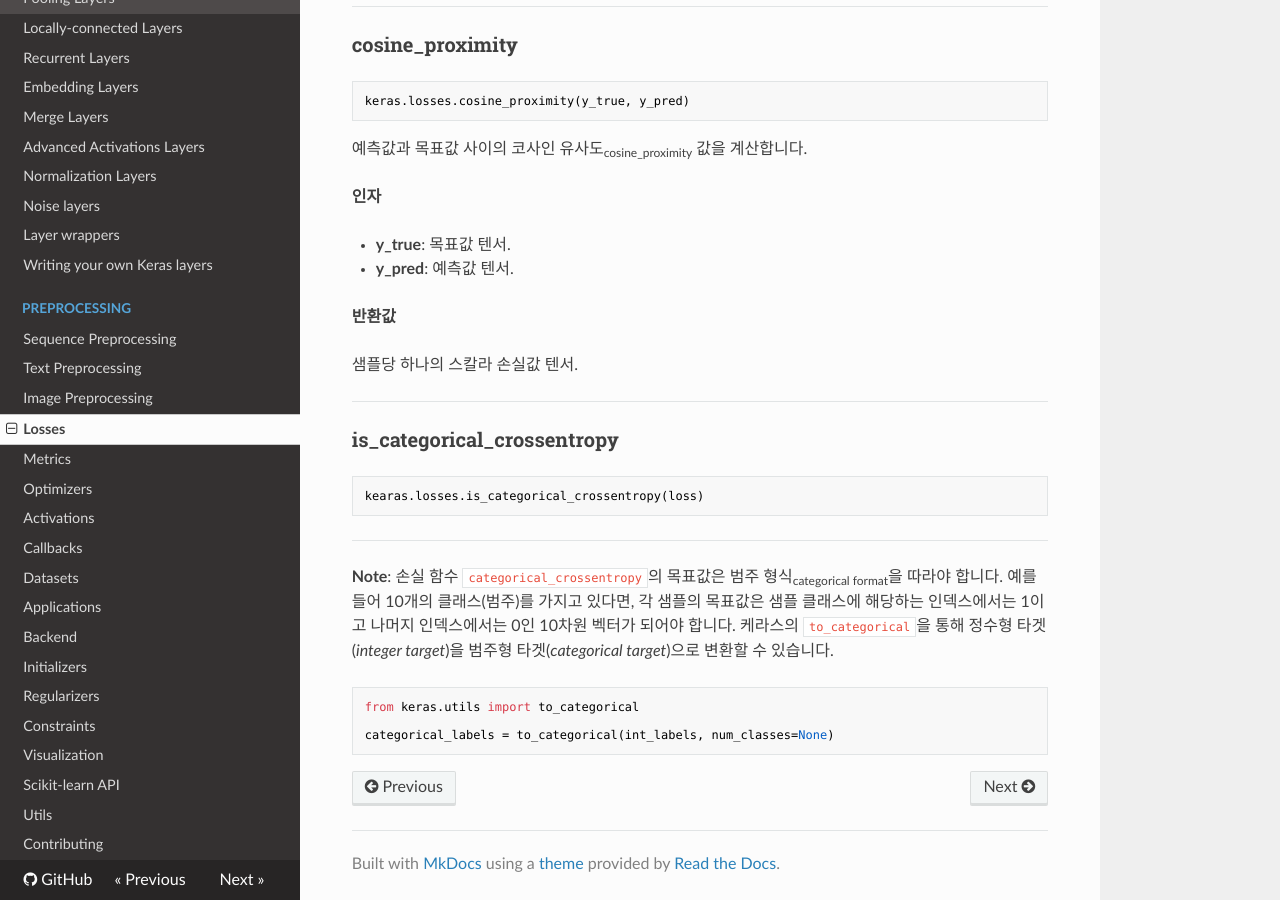
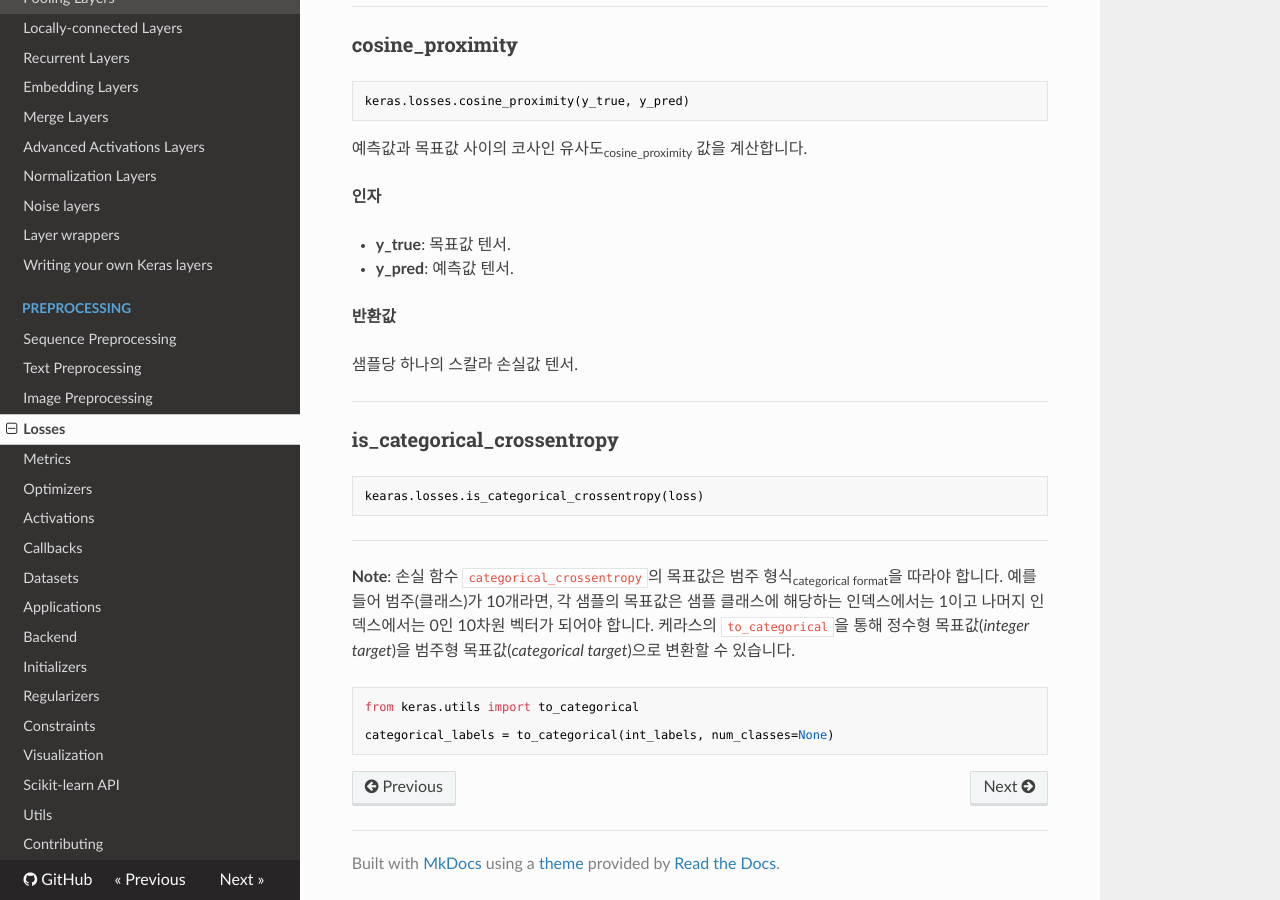
Before and after one commit to keras-team/keras-docs-ko, an MkDocs documentation site: the page built from sources/losses.md, in a window 1280 px wide and 900 px high, scrolled down 6266 px. Built offline with MkDocs 1.6.1, drawn with Linux system fonts in a browser that asks for light colours; nearby versions of some CDN libraries; some of the changed text lies outside the part shown.

Commit message:
Update losses.md

````diff
--- a/sources/losses.md
+++ b/sources/losses.md
@@ -20,7 +20,7 @@
 
 실제로 최적화되는 값은 모든 데이터 포인트에서의 출력값의 평균값입니다.
 
-손실함수의 예시는 [여기](https://github.com/keras-team/keras/blob/master/keras/losses.py)에서 확인할 수 있습니다.
+손실 함수의 예시는 [여기](https://github.com/keras-team/keras/blob/master/keras/losses.py)에서 확인할 수 있습니다.
 
 
 ## 사용 가능한 손실 함수
@@ -234,7 +234,7 @@
 ```
 
 예측값과 목표값 사이의 크로스 엔트로피<sub>crossentropy</sub> 값을 계산합니다.
-입/출력은 `int`형태를 가져야 합니다.
+입/출력은 `int` 형태를 가져야 합니다.
 
 __인자__
 
@@ -339,8 +339,8 @@
 ```
 
 ----
-**Note**: 손실 함수 `categorical_crossentropy`의 목표값은 범주 형식<sub>categorical format</sub>을 따라야 합니다. 예를 들어 10개의 클래스(범주)를 가지고 있다면, 각 샘플의 목표값은 샘플 클래스에 해당하는 인덱스에서는 1이고 나머지 인덱스에서는 0인 10차원 벡터가 되어야 합니다.
-케라스의 `to_categorical`을 통해 정수형 타겟(*integer target*)을 범주형 타겟(*categorical target*)으로 변환할 수 있습니다.
+**Note**: 손실 함수 `categorical_crossentropy`의 목표값은 범주 형식<sub>categorical format</sub>을 따라야 합니다. 예를 들어 범주(클래스)가 10개라면, 각 샘플의 목표값은 샘플 클래스에 해당하는 인덱스에서는 1이고 나머지 인덱스에서는 0인 10차원 벡터가 되어야 합니다.
+케라스의 `to_categorical`을 통해 정수형 목표값(*integer target*)을 범주형 목표값(*categorical target*)으로 변환할 수 있습니다.
 
 ```python
 from keras.utils import to_categorical
````
Also changed, not shown: other parts of sources/losses.md (+2 -2 lines).
